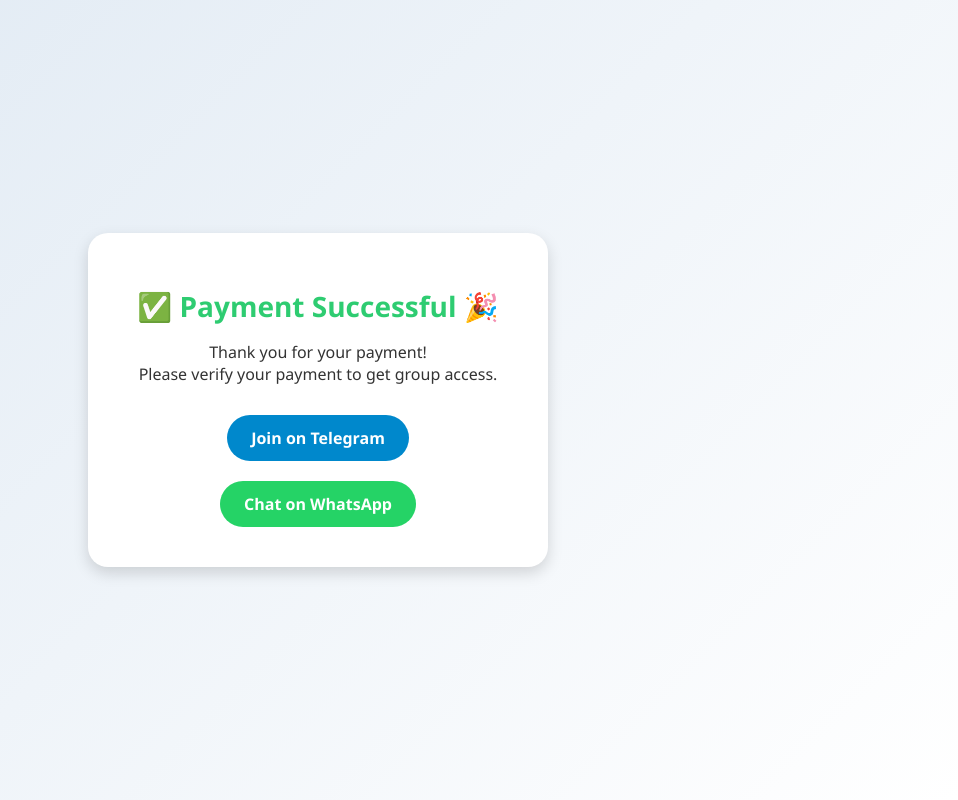
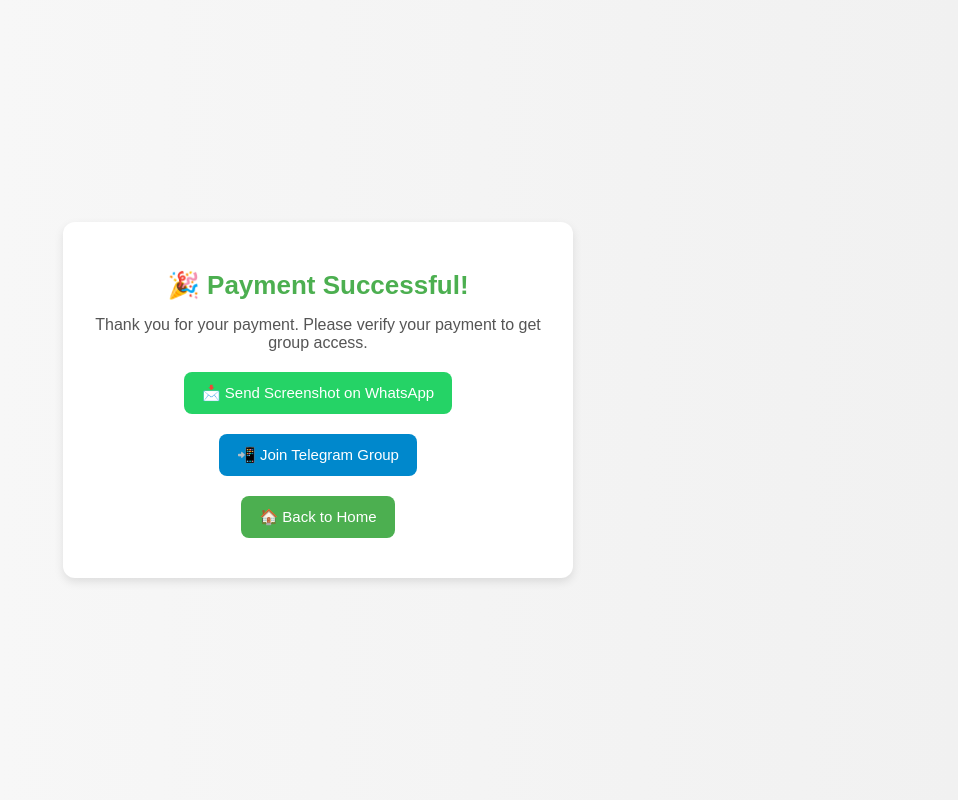
Before and after one commit to MASGaming001/Payment-Gateway, a plain HTML site: page success.html in a window 1280 px wide. Shown: the whole page, without its empty margins (322-1280 px from the left). Drawn offline with Linux system fonts and the light colour scheme.

Commit message:
success.html

```diff
--- a/success.html
+++ b/success.html
@@ -6,97 +6,93 @@
   <title>Payment Success</title>
   <style>
     body {
-      font-family: 'Segoe UI', Tahoma, Geneva, Verdana, sans-serif;
-      background: linear-gradient(135deg, #dfe9f3, #ffffff);
-      margin: 0;
-      padding: 0;
+      font-family: Arial, sans-serif;
+      background: linear-gradient(to right, #f9f9f9, #f1f1f1);
       display: flex;
       justify-content: center;
       align-items: center;
       height: 100vh;
-      animation: fadeIn 1s ease-in-out;
+      margin: 0;
     }
 
-    @keyframes fadeIn {
-      from { opacity: 0; }
-      to { opacity: 1; }
-    }
-
-    .success-container {
-      background: #ffffff;
+    .container {
+      background: #fff;
       padding: 30px;
-      border-radius: 20px;
+      border-radius: 12px;
       text-align: center;
-      box-shadow: 0px 6px 15px rgba(0, 0, 0, 0.15);
-      animation: slideUp 0.8s ease-in-out;
-      max-width: 400px;
+      box-shadow: 0px 4px 10px rgba(0,0,0,0.1);
+      max-width: 450px;
       width: 90%;
     }
 
-    @keyframes slideUp {
-      from { transform: translateY(50px); opacity: 0; }
-      to { transform: translateY(0); opacity: 1; }
-    }
-
-    h2 {
-      color: #2ecc71;
-      font-size: 28px;
+    h1 {
+      font-size: 26px;
+      color: #4caf50;
       margin-bottom: 15px;
     }
 
     p {
       font-size: 16px;
-      color: #333;
-      margin-bottom: 20px;
+      color: #555;
+      margin: 10px 0;
     }
 
-    .social-btn {
+    .btn {
       display: inline-block;
-      padding: 12px 24px;
-      margin: 10px;
-      border-radius: 30px;
-      font-size: 16px;
-      font-weight: bold;
+      margin: 10px 5px;
+      padding: 12px 18px;
+      border: none;
+      border-radius: 8px;
+      cursor: pointer;
+      font-size: 15px;
       text-decoration: none;
-      color: white;
-      transition: 0.3s ease-in-out;
+      transition: 0.3s;
+      color: #fff;
     }
 
-    .telegram-btn {
+    .btn-whatsapp {
+      background: #25d366;
+    }
+
+    .btn-whatsapp:hover {
+      background: #1ebc57;
+    }
+
+    .btn-telegram {
       background: #0088cc;
     }
 
-    .telegram-btn:hover {
-      background: #006699;
-      transform: scale(1.05);
-      box-shadow: 0px 4px 10px rgba(0, 136, 204, 0.4);
+    .btn-telegram:hover {
+      background: #0077b5;
     }
 
-    .whatsapp-btn {
-      background: #25d366;
+    .btn-home {
+      background: #4caf50;
     }
 
-    .whatsapp-btn:hover {
-      background: #1da851;
-      transform: scale(1.05);
-      box-shadow: 0px 4px 10px rgba(37, 211, 102, 0.4);
+    .btn-home:hover {
+      background: #388e3c;
     }
+
   </style>
 </head>
 <body>
-  <div class="success-container">
-    <h2>✅ Payment Successful 🎉</h2>
-    <p>Thank you for your payment!<br> Please verify your payment to get group access.</p>
+  <div class="container">
+    <h1>🎉 Payment Successful!</h1>
+    <p>Thank you for your payment. Please verify your payment to get group access.</p>
 
-    <!-- Buttons -->
-    <a href="https://t.me/+HgkA3SvtkqA1MzRl" target="_blank" class="social-btn telegram-btn">
-      Join on Telegram
+    <!-- WhatsApp Button -->
+    <a class="btn btn-whatsapp" href="https://wa.me/919673840469?text=Hi%2C%20I%20have%20completed%20the%20payment.%20Here%20is%20my%20screenshot." target="_blank">
+      📩 Send Screenshot on WhatsApp
     </a>
 
-    <a href="https://wa.me/919673840469?text=Hello%20I%20have%20completed%20the%20payment.%20Please%20verify%20and%20add%20me%20to%20the%20group."
-       target="_blank" class="social-btn whatsapp-btn">
-      Chat on WhatsApp
+    <!-- Telegram Button -->
+    <a class="btn btn-telegram" href="https://t.me/+HgkA3SvtkqA1MzRl" target="_blank">
+      📲 Join Telegram Group
     </a>
+
+    <br>
+    <a class="btn btn-home" href="index.html">🏠 Back to Home</a>
   </div>
 </body>
 </html>
```
